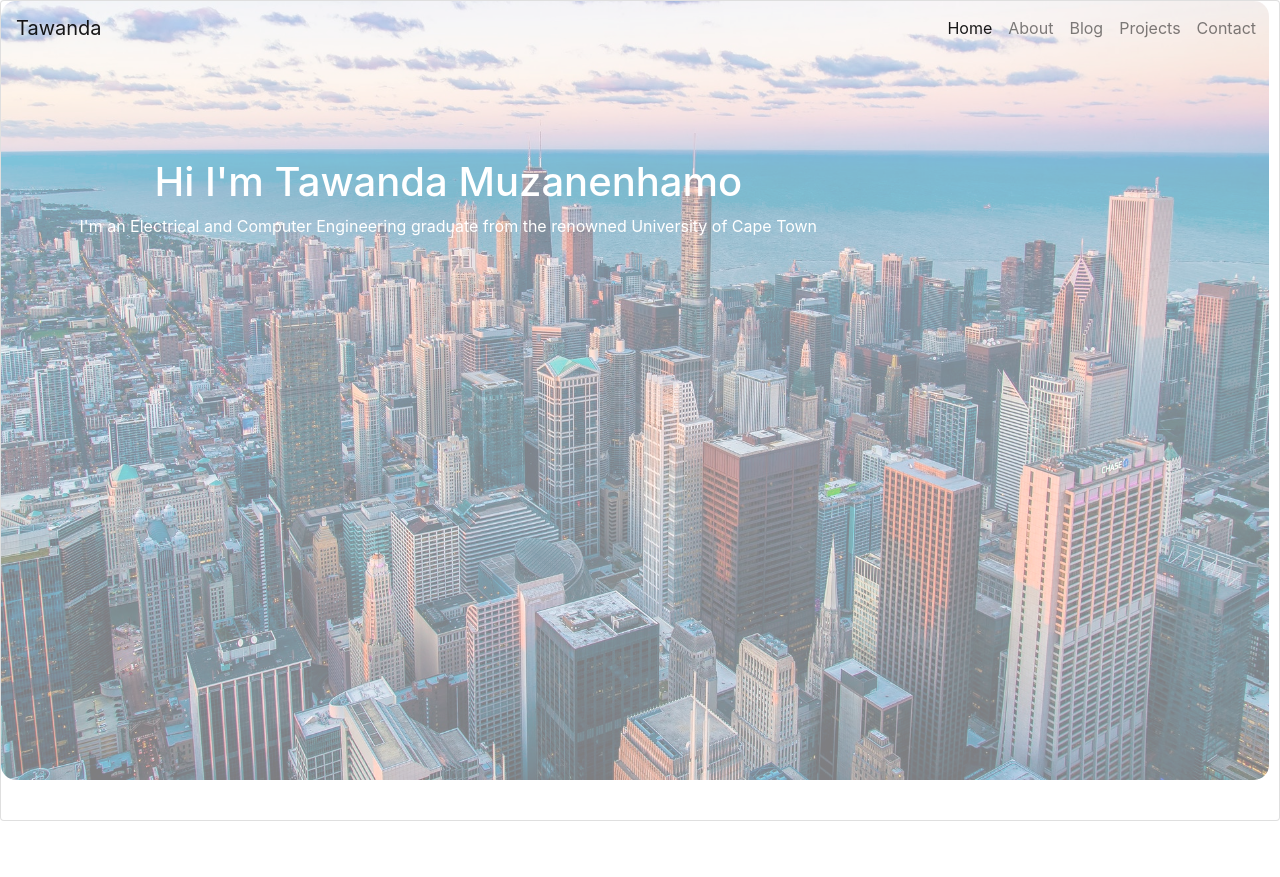
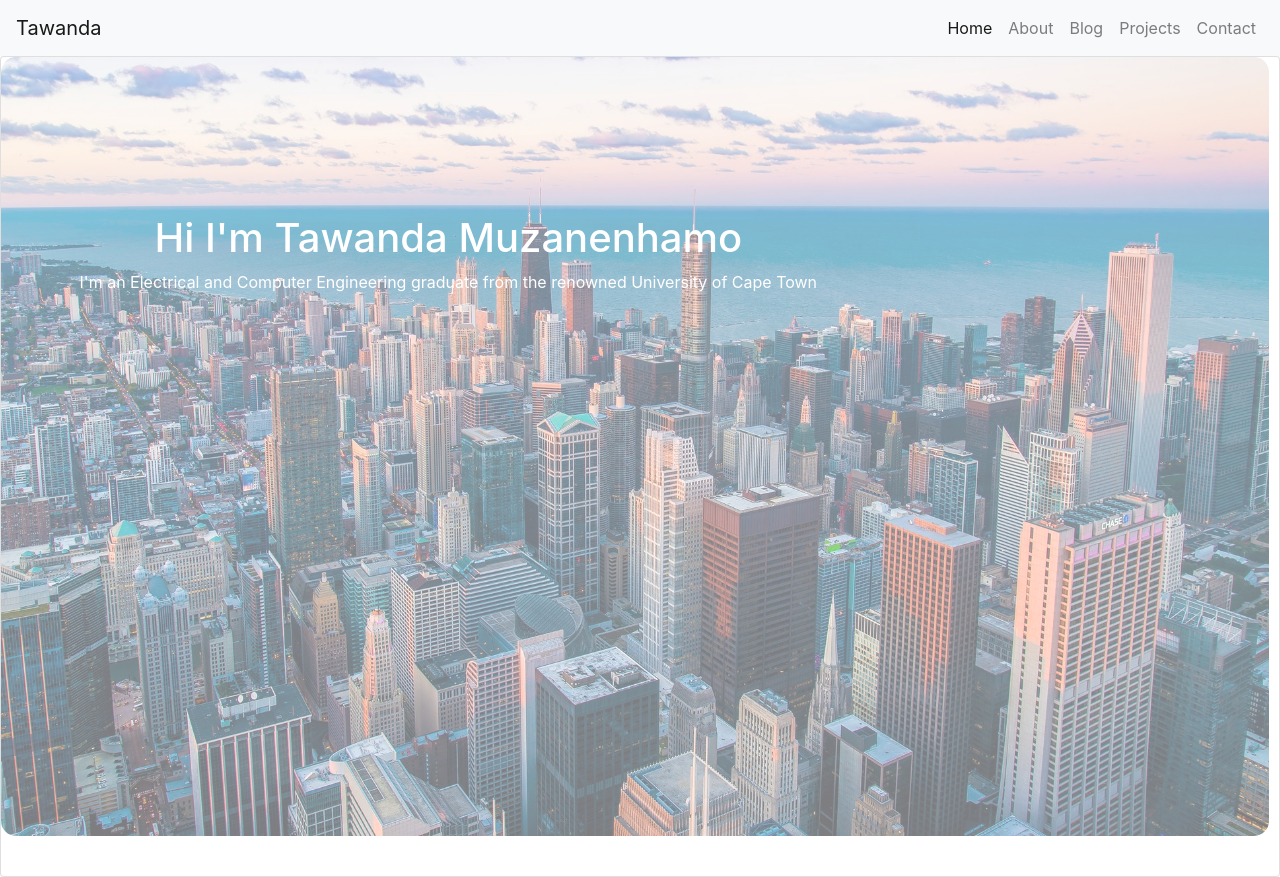
Before and after one commit to tmuzanenhamo/mywebsite, a React (Create React App) app in the folder src/: page / in a window 1280 px wide. Before the commit the page ends 821 px from the top, so only its background shows below. Built offline with nearby package versions, Linux system fonts and the light colour scheme; the HTML template or start-up script is replaced by a standard one; what buttercms would draw is missing.

Commit message:
Fixed some responsiveness

```diff
--- a/src/App.css
+++ b/src/App.css
@@ -22,6 +22,27 @@
 
   padding-top:50px ;
 
+}
+
+.topnav a {
+
+  display: block;
+  text-align: center;
+  padding: 6px 6px;
+  text-decoration: none;
+  font-size: 17px;
+}
+
+.topnav a:hover {
+  background-color: #ddd;
+  color: black;
+}
+.topnav a.active {
+  background-color: #4CAF50;
+  color: white;
+}
+.topnav .icon {
+  display: none;
 }
 
 .App-link {
--- a/src/Components/MyNavbar.js
+++ b/src/Components/MyNavbar.js
@@ -7,35 +7,19 @@ class MyNavbar extends Component {
   render() {
     return (
 
- <div class="container">
-<nav class="navbar navbar-expand-lg fixed-top navbar-light">
-  <Link class="navbar-brand" to="/">Tawanda</Link>
-  <button class="navbar-toggler " type="button" data-toggle="collapse" data-target="#navbarSupportedContent" aria-controls="navbarSupportedContent" aria-expanded="false" aria-label="Toggle navigation">
-    <span class="navbar-toggler-icon"></span>
-  </button>
+<nav class="navbar navbar-expand-md navbar-light bg-light">
+    <Link to="/" class="navbar-brand">Tawanda</Link>
 
-  <div class="collapse navbar-collapse" id="navbarSupportedContent">
-    <ul class="navbar-nav ml-auto">
-      <li class="nav-item active">
-        <Link class="nav-link" to="/"> Home <span class="sr-only">(current)</span></Link>
-      </li>
-      <li class="nav-item">
-        <Link class="nav-link" to="/About">About</Link>
-      </li>
-      <li class="nav-item">
-        <Link class="nav-link" to="/Blog">Blog</Link>
-      </li>
-      <li class="nav-item">
-        <Link class="nav-link" to="/Projects">Projects</Link>
-      </li>
-      <li class="nav-item">
-        <Link class="nav-link" to="/Contact">Contact</Link>
-      </li>
-    </ul>
-  </div>
+        <div class="navbar-nav ml-auto">
+            <Link to="/" class="nav-item nav-link active">Home</Link>
+            <Link to="/About" class="nav-item nav-link">About</Link>
+            <Link to="/Blog" class="nav-item nav-link">Blog</Link>
+            <Link to="/Projects" class="nav-item nav-link " tabindex="-1">Projects</Link>
+            <Link to="/Contact" class="nav-item nav-link " tabindex="-1">Contact</Link>
+        </div>
 </nav>
 
-</div>
+
     );
   }
 }
```
